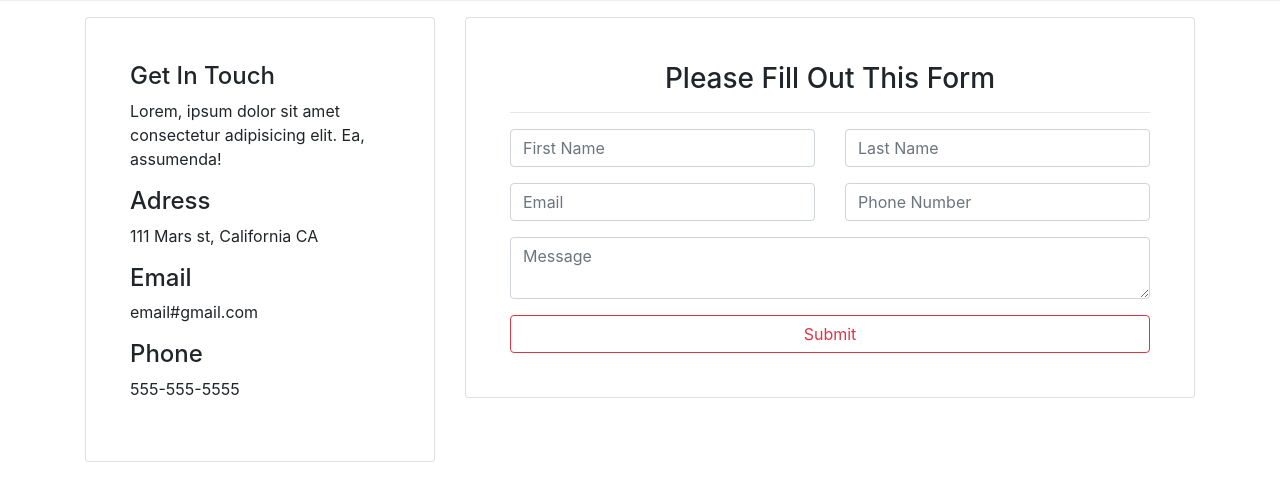
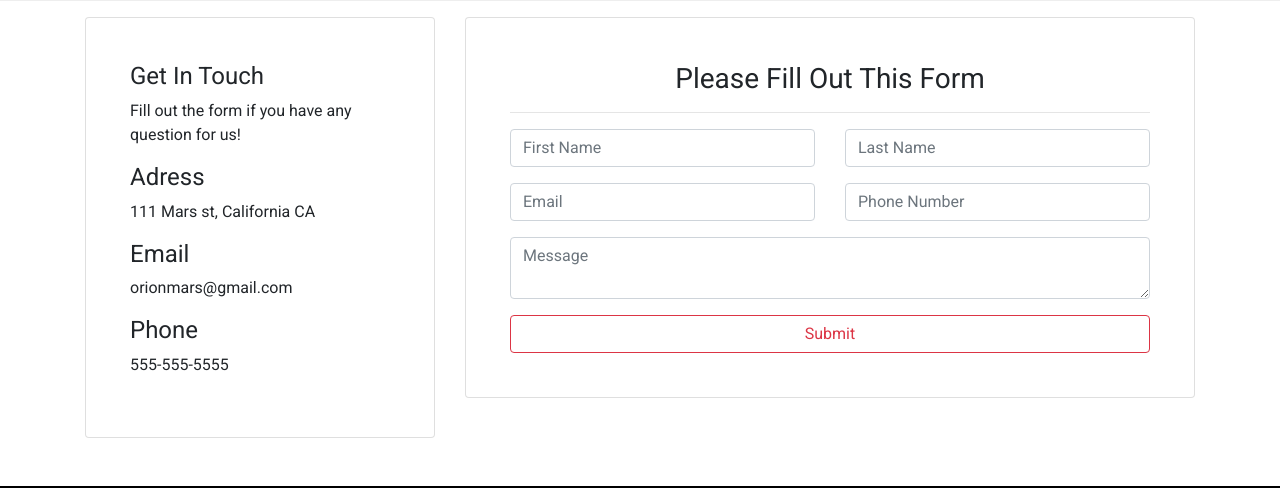
Before and after one commit to AlexKourganov/OrionProject, a plain HTML site: page contact.html in a window 1280 px wide. Shown: the part 279-767 px from the top of the page. Drawn offline with nearby package versions, Linux system fonts and the light colour scheme.

Commit message:
fixed font

```diff
--- a/contact.html
+++ b/contact.html
@@ -65,11 +65,11 @@
                     <div class="card p-4">
                         <div class="card-body">
                             <h4>Get In Touch</h4>
-                            <p>Lorem, ipsum dolor sit amet consectetur adipisicing elit. Ea, assumenda!</p>
+                            <p>Fill out the form if you have any question for us!</p>
                             <h4>Adress</h4>
                             <p>111 Mars st, California CA</p>
                             <h4>Email</h4>
-                            <p>email#gmail.com</p>
+                            <p>orionmars@gmail.com</p>
                             <h4>Phone</h4>
                             <p>555-555-5555</p>
                         </div>
@@ -144,28 +144,11 @@
     <script src="js/main.js"></script>
 
     <script>
-        //Get the Current year for the copyright
+
         $('#year').text(new Date().getFullYear());
 
-        // $(document).ready(function () {
-        //             if ($(window).height() > 890) {
-        //                 $("#main-footer").addClass("fixed-bottom");
 
-        //             }
-        //         });
-        // $(document).ready(stickFooter);
 
-        // $(window).resize(stickFooter);
-
-        // function stickFooter() {
-        //     console.log('iambeingcalled');
-        //     if ($(window).height() > 890) {
-        //         $("#main-footer").addClass("fixed-bottom");
-
-        //     } else {
-        //         $("#main-footer").removeClass("fixed-bottom");
-        //     }
-        // }
     </script>
 </body>
 
--- a/css/style.css
+++ b/css/style.css
@@ -1,7 +1,9 @@
+@import url('https://fonts.googleapis.com/css?family=Roboto&display=swap');
+
 body {
     overflow-x: hidden;
     /* padding-bottom:102px; */
-
+    font-family: 'Roboto', sans-serif;
 }
 
 footer {
@@ -84,7 +86,7 @@ footer {
     padding-top: 50px;
 }
 
-#page-header2{
+#page-header2 {
     height: 200px;
     background: url("../img/services.png")no-repeat center center/cover;
     /* background-position: 0 -280px;
@@ -93,6 +95,7 @@ footer {
     border-bottom: 1px #eee solid;
     padding-top: 50px;
 }
+
 #page-header3 {
     height: 200px;
     background: url("../img/mg1.jpg")no-repeat center center/cover;
@@ -103,6 +106,7 @@ footer {
     padding-top: 50px;
     position: relative;
 }
+
 #page-header4 {
     height: 200px;
     background: url("../img/mg5.jpg")no-repeat center center/cover;
@@ -152,7 +156,10 @@ footer a:hover .fab {
     margin-bottom: 2rem;
 
 }
-#plan-a,#plan-b,#plan-c{
+
+#plan-a,
+#plan-b,
+#plan-c {
     text-align: start;
 }
 
@@ -167,9 +174,11 @@ footer a:hover .fab {
     }
 
 }
+
 /* Blog Section */
-#page-header3 p,h1{
-    color:rgb(255, 255, 255);
+#page-header3 p,
+h1 {
+    color: rgb(255, 255, 255);
     font-weight: 500;
 
 }
```
